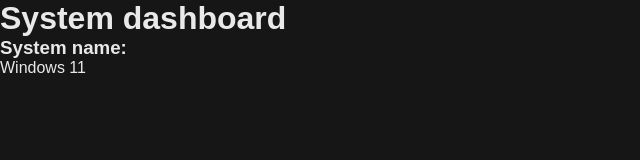
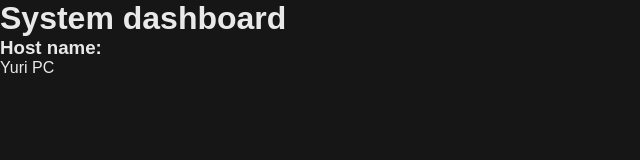
Before and after one commit to yurirodnov/system-dashboard, a Vue app: page / in a window 1280 px wide. Shown: the top 160 px of the page, without its empty margins (0-640 px from the left). Built offline with nearby package versions, Linux system fonts and the light colour scheme.

Commit message:
change data interfce

```diff
--- a/src/components/body/Body.vue
+++ b/src/components/body/Body.vue
@@ -2,9 +2,9 @@
 import { ref } from "vue";
 import SystemName from "../system-name/SystemName.vue";
 import { fakeAsync } from "@/lib/fakeAsync.ts";
-import type { SystemData } from "@/data/systemData.ts";
+import type { DashboardData } from "@/data/systemData.ts";
 
-const data = ref<SystemData[] | null>(null);
+const data = ref<DashboardData[] | null>(null);
 const loading = ref<boolean>(false);
 const error = ref<Error | null>(null);
 
@@ -35,7 +35,7 @@
     <p v-if="loading">Loading...</p>
     <p v-else-if="error">Error: {{ error.message }}</p>
     <template v-else-if="data">
-      <SystemName v-for="(item, index) in data" :key="index" :system-name="item.osName" />
+      <SystemName v-for="(item, index) in data" :key="index" :data="item" />
     </template>
   </main>
 </template>
--- a/src/components/system-name/SystemName.vue
+++ b/src/components/system-name/SystemName.vue
@@ -1,11 +1,17 @@
 <script setup lang="ts">
-defineProps(["systemName"]);
+import type { DashboardData } from "@/data/systemData";
+
+interface Props {
+  data: DashboardData;
+}
+
+const props = defineProps<Props>();
 </script>
 
 <template>
   <div class="systemNameBlock">
-    <h3>System name:</h3>
-    <p>{{ systemName }}</p>
+    <h3>Host name:</h3>
+    <p>{{ props.data.system.hostname }}</p>
   </div>
 </template>
 
--- a/src/data/systemData.ts
+++ b/src/data/systemData.ts
@@ -1,5 +1,68 @@
-export interface SystemData {
-  osName: string;
+export interface SystemInfo {
+  hostname: string;
+  os: string;
+  arch: string;
+  uptime: number; // в секундах
 }
 
-export const systemData: SystemData[] = [{ osName: "Windows 11" }];
+// export interface CpuData {
+//   model: string;
+//   physicalCores: number;
+//   logicalCores: number;
+//   usagePercent: number;
+//   clockSpeedMhz: number;
+// }
+
+// export interface MemoryData {
+//   totalBytes: number;
+//   usedBytes: number;
+//   availableBytes: number;
+//   usagePercent: number;
+//   swapTotalBytes: number;
+//   swapUsedBytes: number;
+// }
+
+// export interface DiskData {
+//   mountPoint: string; // например, "C:\" или "/"
+//   fstype: string;     // например, "NTFS" или "ext4"
+//   totalBytes: number;
+//   usedBytes: number;
+//   freeBytes: number;
+//   usagePercent: number;
+//   readBytesPerSec: number;
+//   writeBytesPerSec: number;
+// }
+
+// export interface NetworkData {
+//   interfaceName: string;
+//   ip: string;
+//   mac: string;
+//   totalBytesSent: number;
+//   totalBytesRecv: number;
+//   bytesSentPerSec: number;
+//   bytesRecvPerSec: number;
+// }
+
+// export interface ProcessData {
+//   pid: number;
+//   name: string;
+//   cpuPercent: number;
+//   memPercent: number;
+// }
+
+export interface DashboardData {
+  system: SystemInfo;
+  // cpu: CpuData;
+  // memory: MemoryData;
+  // disks: DiskData[];
+  // networks: NetworkData[];
+  // topProcesses: ProcessData[];
+}
+
+// export interface SystemData {
+//   osName: string;
+// }
+
+export const systemData: DashboardData[] = [
+  { system: { hostname: "Yuri PC", os: "Windows 11", arch: "x86", uptime: 30_000 } },
+];
```
